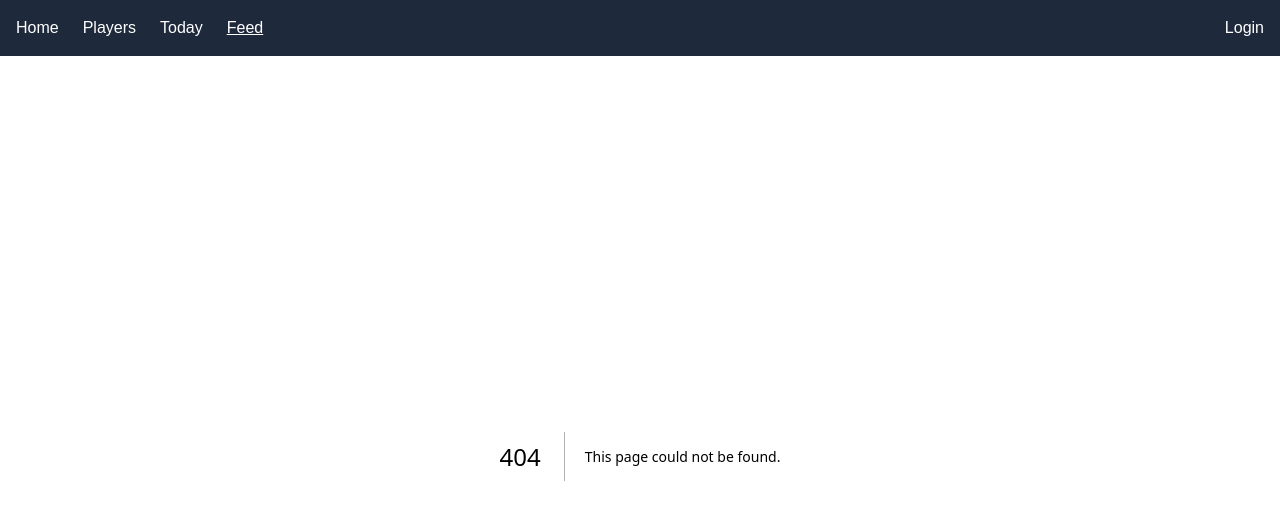
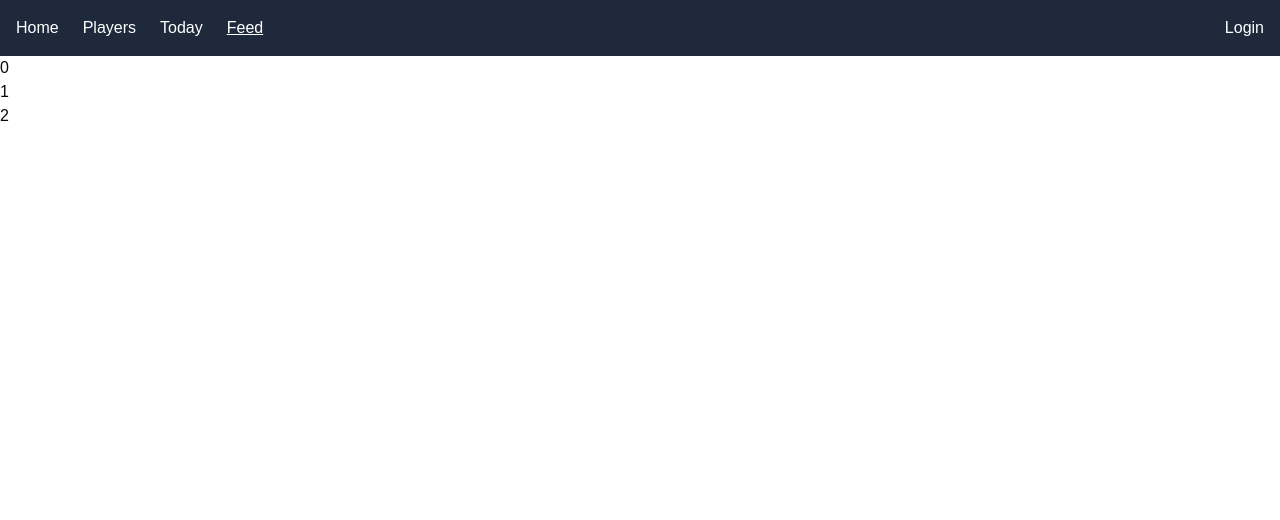
Before and after one commit to antontrafimovich/fb-graphql, a Next.js app in the folder packages/next-frontend/: page /feed in a window 1280 px wide. Before the commit this address had no page. Shown: the top 520 px of the page. Built offline with nearby package versions, Linux system fonts and the light colour scheme.

Commit message:
Added interception routes to ordinary route.

```diff
--- /dev/null
+++ b/packages/next-frontend/src/app/feed/(..)jokes/[slug]/page.tsx
@@ -0,0 +1,31 @@
+"use client"
+
+import Joke from "@/app/features/joke";
+import {
+  Dialog,
+  DialogContent,
+  DialogDescription,
+  DialogHeader,
+} from "@/components/ui/dialog";
+import { useRouter } from "next/navigation";
+
+
+export default function Page({
+  params: { slug },
+}: {
+  params: { slug: string };
+}) {
+  const router = useRouter();
+
+  return (
+    <Dialog defaultOpen onOpenChange={(open) => !open && router.back()}>
+      <DialogContent>
+        <DialogHeader>
+          <DialogDescription>
+            <Joke index={Number(slug)}></Joke>
+          </DialogDescription>
+        </DialogHeader>
+      </DialogContent>
+    </Dialog>
+  );
+}
--- /dev/null
+++ b/packages/next-frontend/src/app/feed/page.tsx
@@ -0,0 +1,14 @@
+import Link from "next/link";
+import data from "../data/jokes.json";
+
+export default function Page() {
+  return (
+    <ul>
+      {data.jokes.map((joke, index) => (
+        <li key={index}>
+          <Link href={`/jokes/${index}`}>{index}</Link>
+        </li>
+      ))}
+    </ul>
+  );
+}
```
